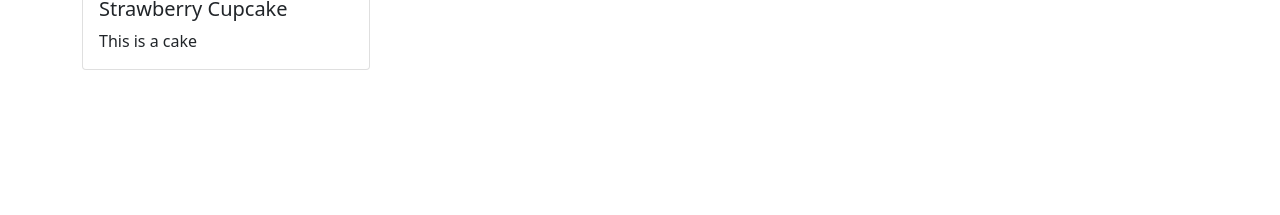
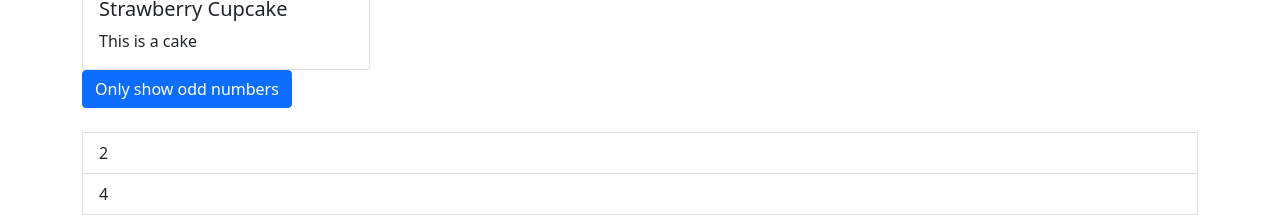
Before and after one commit to jzlvibora/recipe-book, an Angular app: page /section7 in a window 1280 px wide. Before the commit this address led to /. Shown: the part 713-928 px from the top of the page. Before the commit the page ends 800 px from the top, so only its background shows below. Built offline with nearby package versions, Linux system fonts and the light colour scheme.

Commit message:
basic ngIf and ngFor directives

```diff
--- a/src/app/app-routing.module.ts
+++ b/src/app/app-routing.module.ts
@@ -1,7 +1,10 @@
-import { NgModule } from '@angular/core';
+import { Component, NgModule } from '@angular/core';
 import { RouterModule, Routes } from '@angular/router';
+import { Section7DirectiveComponent } from './section7-directive/section7-directive.component';
 
-const routes: Routes = [];
+const routes: Routes = [
+  { path: 'section7', component: Section7DirectiveComponent }
+];
 
 @NgModule({
   imports: [RouterModule.forRoot(routes)],
--- a/src/app/app.module.ts
+++ b/src/app/app.module.ts
@@ -10,6 +10,7 @@ import { RecipeDetailComponent } from './recipes/recipe-detail/recipe-detail.com
 import { RecipeItemComponent } from './recipes/recipe-list/recipe-item/recipe-item.component';
 import { ShoppingListComponent } from './shopping-list/shopping-list.component';
 import { ShoppingEditComponent } from './shopping-list/shopping-edit/shopping-edit.component';
+import { Section7DirectiveComponent } from './section7-directive/section7-directive.component';
 
 @NgModule({
   declarations: [
@@ -20,7 +21,8 @@ import { ShoppingEditComponent } from './shopping-list/shopping-edit/shopping-ed
     RecipeDetailComponent,
     RecipeItemComponent,
     ShoppingListComponent,
-    ShoppingEditComponent
+    ShoppingEditComponent,
+    Section7DirectiveComponent
   ],
   imports: [
     BrowserModule,
--- /dev/null
+++ b/src/app/section7-directive/section7-directive.component.html
@@ -0,0 +1,26 @@
+<div class="container">
+    <div class="row">
+      <div class="col-xs-12">
+        <button
+          class="btn btn-primary"
+          (click)="onlyOdd = !onlyOdd">Only show odd numbers</button>
+        <br><br>
+        <ul class="list-group">
+            <div *ngIf="onlyOdd">
+          <li
+            class="list-group-item"
+            *ngFor="let odd of oddNumbers">
+            {{odd}}
+          </li>
+        </div>
+          <div *ngIf="!onlyOdd">
+          <li class="list-group-item"
+          *ngFor="let even of evenNumbers"> {{even}}</li>
+        </div>
+        </ul>
+        <!-- <ng-template [ngIf]="onlyOdd">
+          <p>Only odd</p>
+        </ng-template> -->
+      </div>
+    </div>
+  </div>
--- /dev/null
+++ b/src/app/section7-directive/section7-directive.component.ts
@@ -0,0 +1,18 @@
+import { Component, OnInit } from '@angular/core';
+
+@Component({
+  selector: 'app-section7-directive',
+  templateUrl: './section7-directive.component.html',
+  styleUrls: ['./section7-directive.component.css']
+})
+export class Section7DirectiveComponent implements OnInit {
+  numbers = [1, 2, 3, 4, 5];
+  oddNumbers=[1,3,5];
+  evenNumbers=[2,4]
+  onlyOdd = false;
+  constructor() { }
+
+  ngOnInit(): void {
+  }
+
+}
```
Also changed, not shown: src/app/section7-directive/section7-directive.component.css (added), 1 other file (tests, documents, lock files or other folders).
